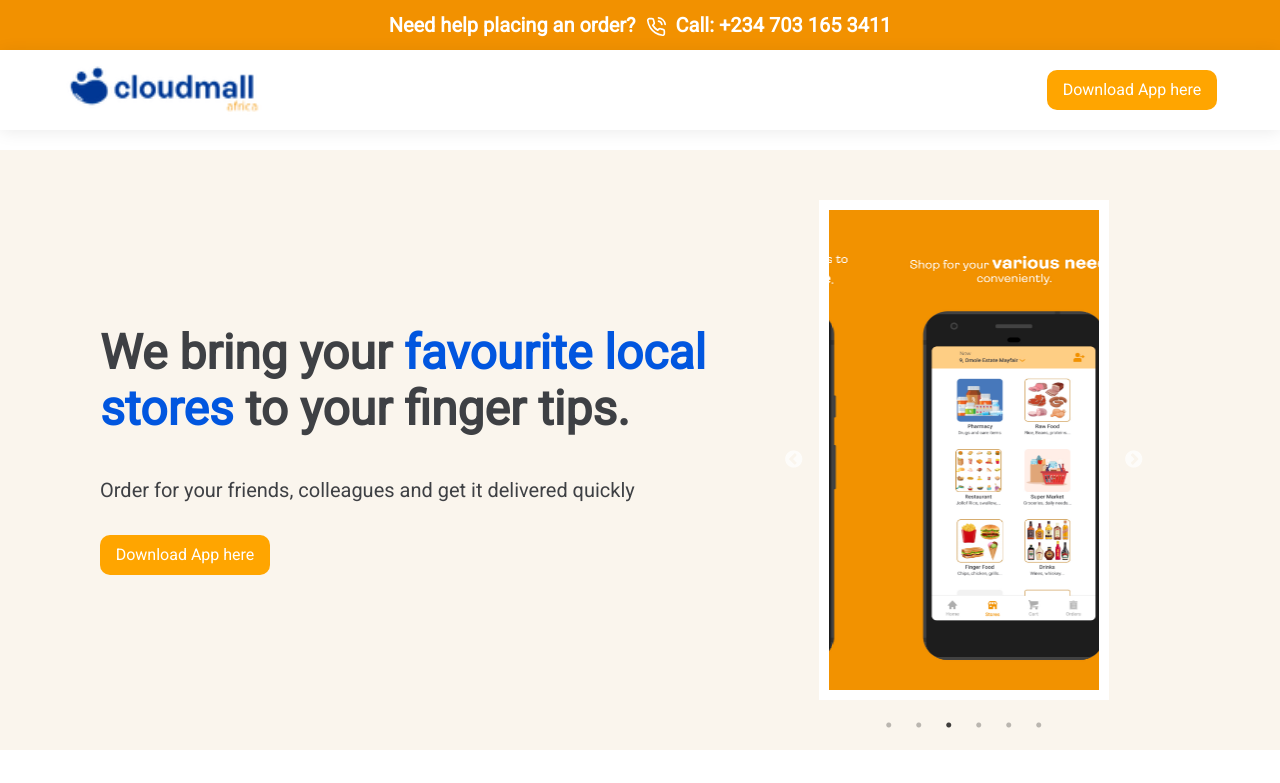
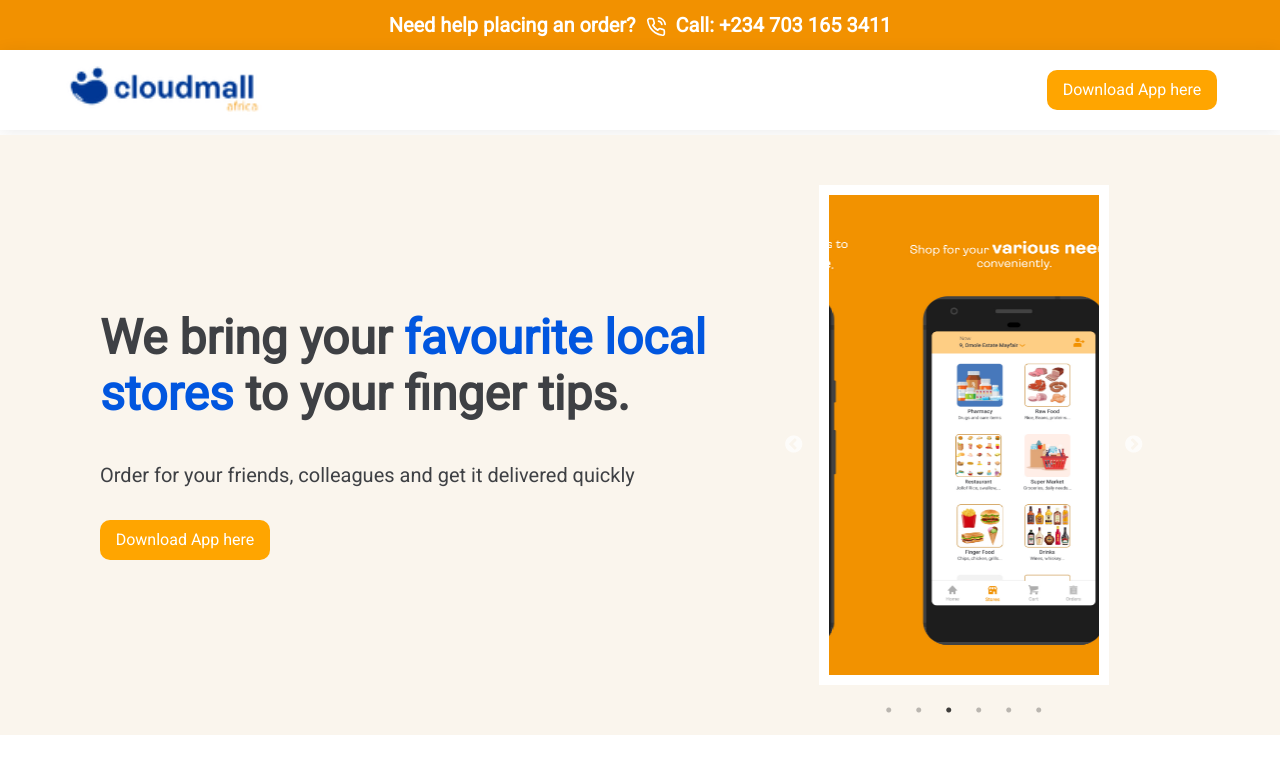
Before and after one commit to BisiDavi/cloudmall-landingpage, a Next.js app: page / in a window 1280 px wide. Shown: the top 783 px of the page. Built offline with nearby package versions, Linux system fonts and the light colour scheme.

Commit message:
homepage

```diff
--- a/styles/Orderbanner.module.css
+++ b/styles/Orderbanner.module.css
@@ -1,10 +1,10 @@
 .orderbanner {
     background-color: #faf5ed;
     padding: 50px 100px;
-    margin-top: 20px;
+    margin-top: 5px;
 }
 
-.orderbanner h1 span{
+.orderbanner h1 span {
     color: #0156df;
 }
 
```
